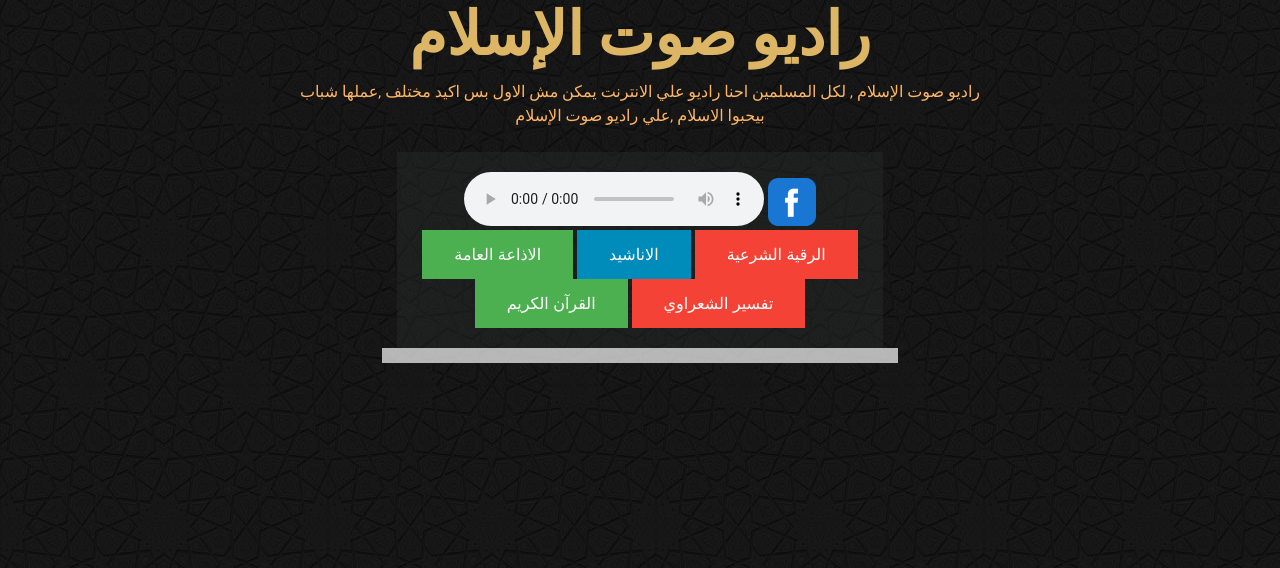
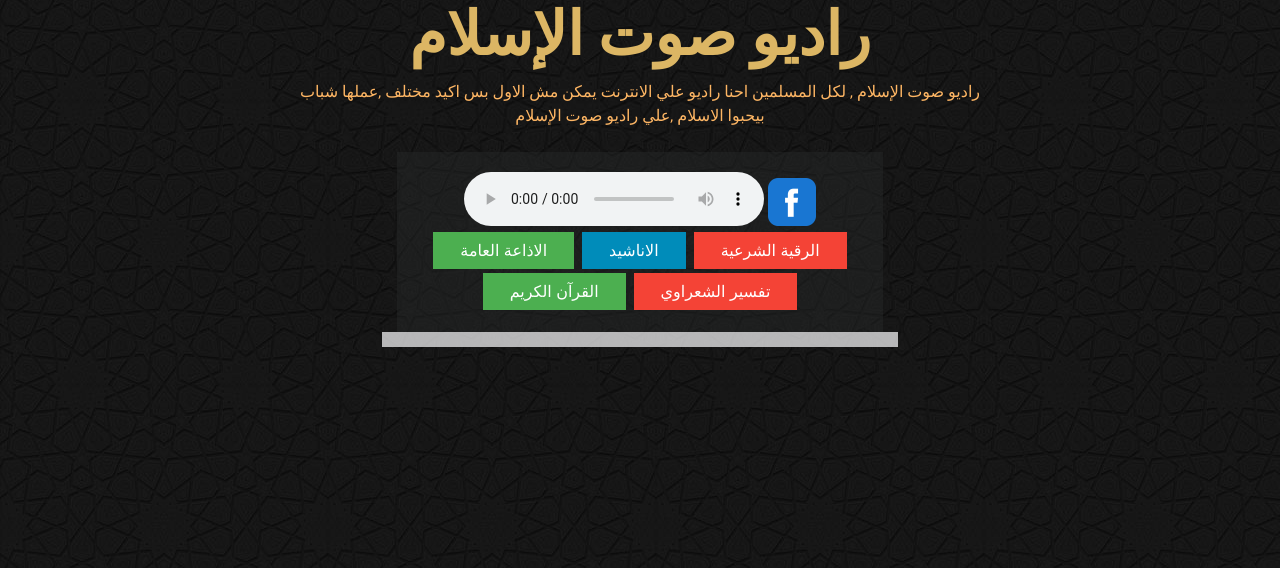
Before and after one commit to eng-salem/mnhg, a PHP site: page / in a window 1280 px wide. Shown: the part 183-751 px from the top of the page. Run offline with PHP 8.4, Linux system fonts and the light colour scheme; some libraries are stand-ins or nearby versions.

Commit message:
Update style.css

```diff
--- a/css/style.css
+++ b/css/style.css
@@ -296,8 +296,9 @@ padding:50px;
 	cursor: pointer;
   border: none;
   color: white;
-  padding: 15px 32px;
-  text-align: center;
+    margin: 2px;
+    padding: 9px 27px;
+	text-align: center;
   text-decoration: none;
   display: inline-block;
   font-size: 16px;
```
